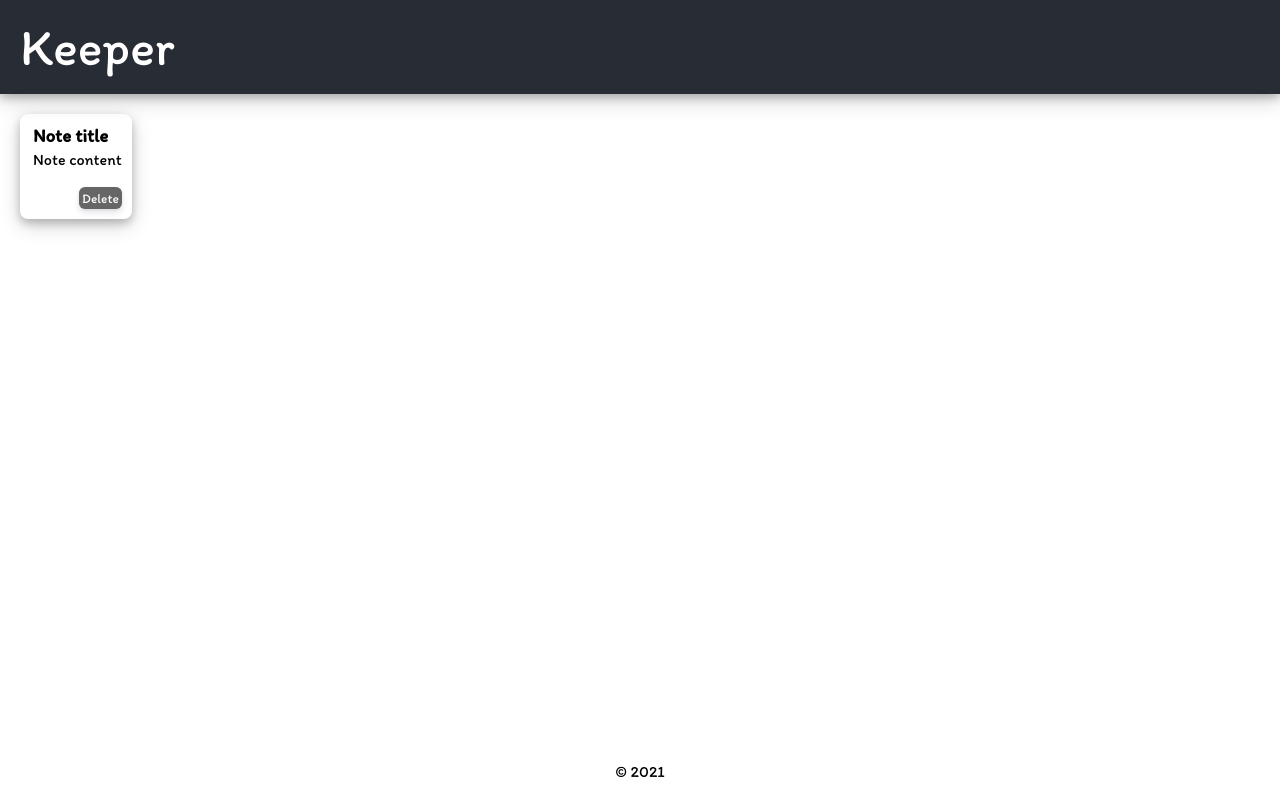
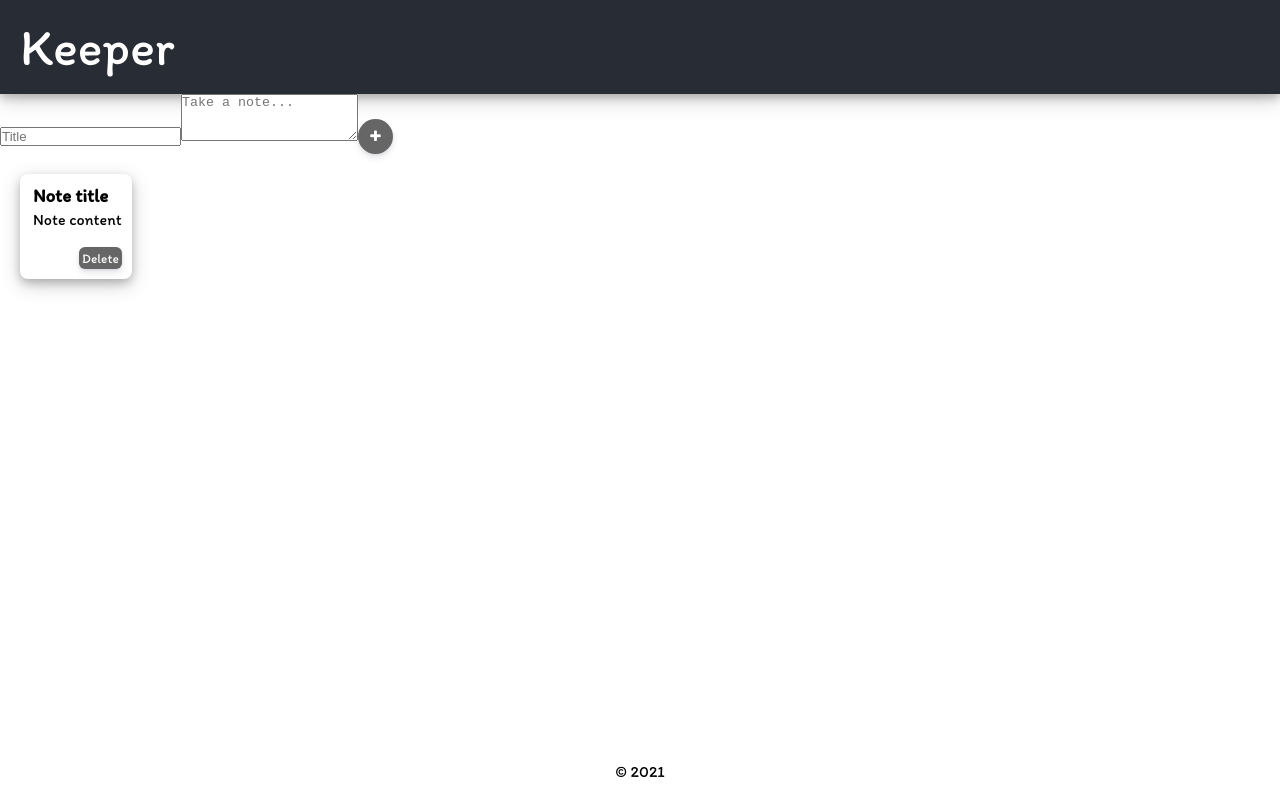
Before and after one commit to arpita221b/Keeper-App, a React (Create React App) app: page / in a window 1280 px wide. Built offline with nearby package versions, Linux system fonts and the light colour scheme.

Commit message:
Update App.css

```diff
--- a/src/App.css
+++ b/src/App.css
@@ -74,3 +74,22 @@ footer{
   position: absolute;
   bottom: 0;
 }
+.addNote form{
+  width: 500px;
+  border-radius: 7px;
+  box-shadow: 0 4px 8px 0 rgba(0, 0, 0, 0.2), 0 6px 20px 0 rgba(0, 0, 0, 0.19);
+  position: relative;
+  margin: 30px auto 20px auto;
+  background: #fff;
+  padding: 15px;
+}
+.addNote button{
+  background-color: #666666;
+  border: none;
+  border-radius: 50%;
+  color: white;
+  height: 35px;
+  width: 35px;
+  cursor: pointer;
+  box-shadow: 0 4px 6px rgba(50,50,93,.11), 0 1px 3px rgba(0,0,0,.08);
+}
--- a/src/components/CreateArea.jsx
+++ b/src/components/CreateArea.jsx
@@ -1,7 +1,10 @@
 import React from "react";
 function CreateArea(){
   return (
-    <div>
+    <div className = "addNote">
+    <input name="title" placeholder="Title" />
+    <textarea name="content" placeholder="Take a note..." rows="3" />
+     <button><i class="fa fa-plus"></i> </button>
 
     </div>
   );
@@ -10,9 +13,3 @@ function CreateArea(){
 }
 
 export default CreateArea;
-// <from>
-// <input name="title" placeholder="Title" />
-//    <textarea name="content" placeholder="Take a note..." rows="3" />
-//    <button>Add</button>
-//
-// </from>
```
